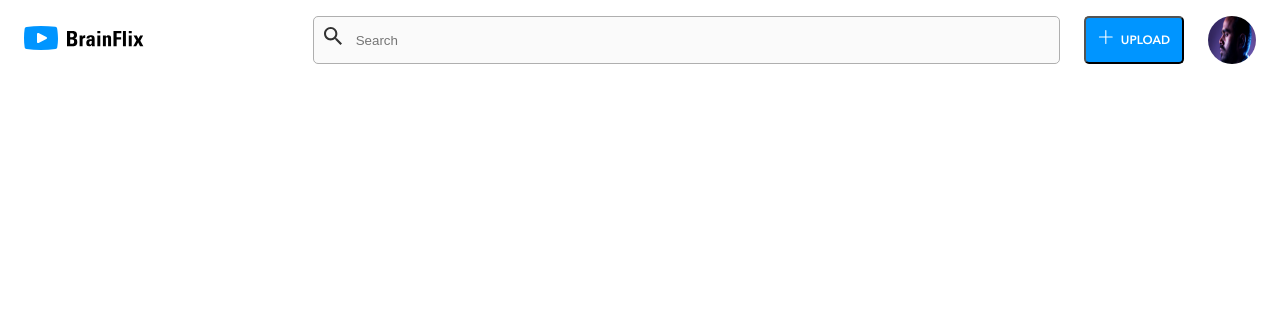
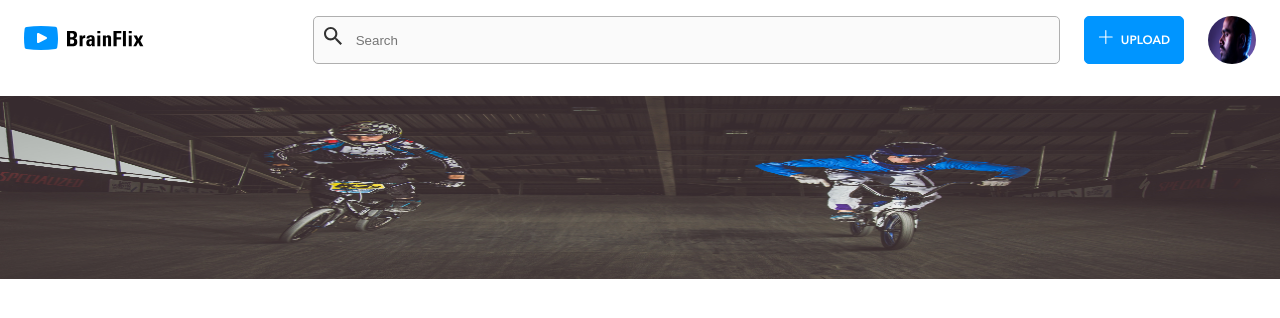
Before and after one commit to MiguelChiau/BrainFlix, a React (Create React App) app in the folder sprint-1/client/: page / in a window 1280 px wide. Shown: the top 318 px of the page. Built offline with nearby package versions, Linux system fonts and the light colour scheme.

Commit message:
hero component

```diff
--- a/sprint-1/client/src/components/App.js
+++ b/sprint-1/client/src/components/App.js
@@ -1,33 +1,16 @@
 import React from "react";
 import Header from "./Header.js";
+import Hero from "./Hero.js";
+
 import "../styles/app.css";
 
 function App() {
   return (
     <div className="App">
       <Header />
+      <Hero />
     </div>
   );
 }
 
-// function App() {
-//   return (
-//     <div className="App">
-//       <header className="App-header">
-//         <p>
-//           Edit <code>src/App.js</code> and save to reload.
-//         </p>
-//         <a
-//           className="App-link"
-//           href="https://reactjs.org"
-//           target="_blank"
-//           rel="noopener noreferrer"
-//         >
-//           Learn React
-//         </a>
-//       </header>
-//     </div>
-//   );
-// }
-
 export default App;
--- /dev/null
+++ b/sprint-1/client/src/components/Hero.js
@@ -0,0 +1,13 @@
+import React from "react";
+import Background from "../assets/Images/video-list-0.jpg";
+// import Video from "../assets/Video/BrainStation-Sample-Video.mp4";
+
+function Hero() {
+  return (
+    <div className="hero-background">
+      <img src={Background} alt="" />
+    </div>
+  );
+}
+
+export default Hero;
--- a/sprint-1/client/src/styles/app.css
+++ b/sprint-1/client/src/styles/app.css
@@ -1,3 +1,10 @@
+* {
+  margin: 0;
+  padding: 0;
+  -webkit-box-sizing: border-box;
+          box-sizing: border-box;
+}
+
 @font-face {
   font-family: AvenirRegular;
   src: url("../assets/fonts/AvenirNextLTPro-Regular.otf");
@@ -11,13 +18,6 @@
 @font-face {
   font-family: AvenirBold;
   src: url("../assets/fonts/AvenirNextLTPro-Bold.otf");
-}
-
-* {
-  margin: 0;
-  padding: 0;
-  -webkit-box-sizing: border-box;
-          box-sizing: border-box;
 }
 
 .header-container {
@@ -78,6 +78,7 @@
   border-radius: 5px;
   width: 100%;
   text-align: center;
+  border: 1px solid #0095ff;
 }
 
 .upload-button__btn img {
@@ -138,4 +139,9 @@
     margin-right: 509px;
   }
 }
+
+.hero-background img {
+  height: 183px;
+  width: 100%;
+}
 /*# sourceMappingURL=app.css.map */
--- a/sprint-1/client/src/styles/app.scss
+++ b/sprint-1/client/src/styles/app.scss
@@ -1,131 +1,10 @@
-@import "partials/colors";
-@import "partials/fonts";
-
 * {
   margin: 0;
   padding: 0;
   box-sizing: border-box;
 }
 
-// Mobile friendly header
-.header-container {
-  display: block;
-  text-align: center;
-  margin-left: 16px;
-  margin-right: 16px;
-
-  &__logo {
-    padding: 10px 0px;
-  }
-}
-
-.header-search {
-  display: inline-flex;
-  position: relative;
-  border: 1px solid $silver;
-  background-color: $alabaster;
-  border-radius: 5px;
-  overflow: hidden;
-  width: 100%;
-
-  &__icon {
-    padding: 10px;
-  }
-
-  &__text {
-    border: 0;
-    padding: 10px 10px 10px 0;
-    background-color: $alabaster;
-  }
-}
-
-.upload {
-  display: flex;
-  justify-content: center;
-  margin-top: 8px;
-  margin-bottom: 16px;
-
-  &-button {
-    width: 100%;
-
-    &__btn {
-      background-color: $brainflix-blue;
-      color: $white;
-      font-family: AvenirDemi;
-      font-size: 12px;
-      line-height: 20px;
-      padding: 10px 10px;
-      border-radius: 5px;
-      width: 100%;
-      text-align: center;
-
-      //The upload icon
-      img {
-        padding-right: 16px;
-      }
-    }
-  }
-}
-
-.profile {
-  //User profile image
-  img {
-    width: 42px;
-    height: 42px;
-    border-radius: 50%;
-    margin-left: 16px;
-  }
-}
-
-// TABLET friendly header
-@media screen and (min-width: 768px) {
-  .header-container {
-    display: flex;
-    margin: 16px 24px 16px 24px;
-
-    &__logo {
-      margin-right: 169px;
-    }
-  }
-
-  .header-search {
-    height: 48px;
-  }
-
-  .upload {
-    justify-content: center;
-    margin-top: 0px;
-    height: 48px;
-
-    &-button__btn {
-      width: 100px;
-      height: 48px;
-      margin-left: 24px;
-      padding: 0;
-
-      img {
-        padding-right: 8px;
-      }
-    }
-  }
-
-  .profile {
-    img {
-      width: 48px;
-      height: 48px;
-      margin-left: 24px;
-    }
-  }
-}
-
-// DESKTOP friendly header
-@media screen and (min-width: 1440px) {
-  .header-container {
-    display: flex;
-    margin: 24px 180px 24px 180px;
-
-    &__logo {
-      margin-right: 509px;
-    }
-  }
-}
+@import "partials/colors";
+@import "partials/fonts";
+@import "partials/header";
+@import "partials/hero";
--- /dev/null
+++ b/sprint-1/client/src/styles/partials/_header.scss
@@ -0,0 +1,123 @@
+// Mobile friendly header
+.header-container {
+  display: block;
+  text-align: center;
+  margin-left: 16px;
+  margin-right: 16px;
+
+  &__logo {
+    padding: 10px 0px;
+  }
+}
+
+.header-search {
+  display: inline-flex;
+  position: relative;
+  border: 1px solid $silver;
+  background-color: $alabaster;
+  border-radius: 5px;
+  overflow: hidden;
+  width: 100%;
+
+  &__icon {
+    padding: 10px;
+  }
+
+  &__text {
+    border: 0;
+    padding: 10px 10px 10px 0;
+    background-color: $alabaster;
+  }
+}
+
+.upload {
+  display: flex;
+  justify-content: center;
+  margin-top: 8px;
+  margin-bottom: 16px;
+
+  &-button {
+    width: 100%;
+
+    &__btn {
+      background-color: $brainflix-blue;
+      color: $white;
+      font-family: AvenirDemi;
+      font-size: 12px;
+      line-height: 20px;
+      padding: 10px 10px;
+      border-radius: 5px;
+      width: 100%;
+      text-align: center;
+      border: 1px solid $brainflix-blue;
+
+      //The upload icon
+      img {
+        padding-right: 16px;
+      }
+    }
+  }
+}
+
+.profile {
+  //User profile image
+  img {
+    width: 42px;
+    height: 42px;
+    border-radius: 50%;
+    margin-left: 16px;
+  }
+}
+
+// TABLET friendly header
+@media screen and (min-width: 768px) {
+  .header-container {
+    display: flex;
+    margin: 16px 24px 16px 24px;
+
+    &__logo {
+      margin-right: 169px;
+    }
+  }
+
+  .header-search {
+    height: 48px;
+  }
+
+  .upload {
+    justify-content: center;
+    margin-top: 0px;
+    height: 48px;
+
+    &-button__btn {
+      width: 100px;
+      height: 48px;
+      margin-left: 24px;
+      padding: 0;
+
+      img {
+        padding-right: 8px;
+      }
+    }
+  }
+
+  .profile {
+    img {
+      width: 48px;
+      height: 48px;
+      margin-left: 24px;
+    }
+  }
+}
+
+// DESKTOP friendly header
+@media screen and (min-width: 1440px) {
+  .header-container {
+    display: flex;
+    margin: 24px 180px 24px 180px;
+
+    &__logo {
+      margin-right: 509px;
+    }
+  }
+}
--- /dev/null
+++ b/sprint-1/client/src/styles/partials/_hero.scss
@@ -0,0 +1,6 @@
+.hero-background {
+  img {
+    height: 183px;
+    width: 100%;
+  }
+}
```
Also changed, not shown: 2 other files (tests, documents, lock files or other folders).
